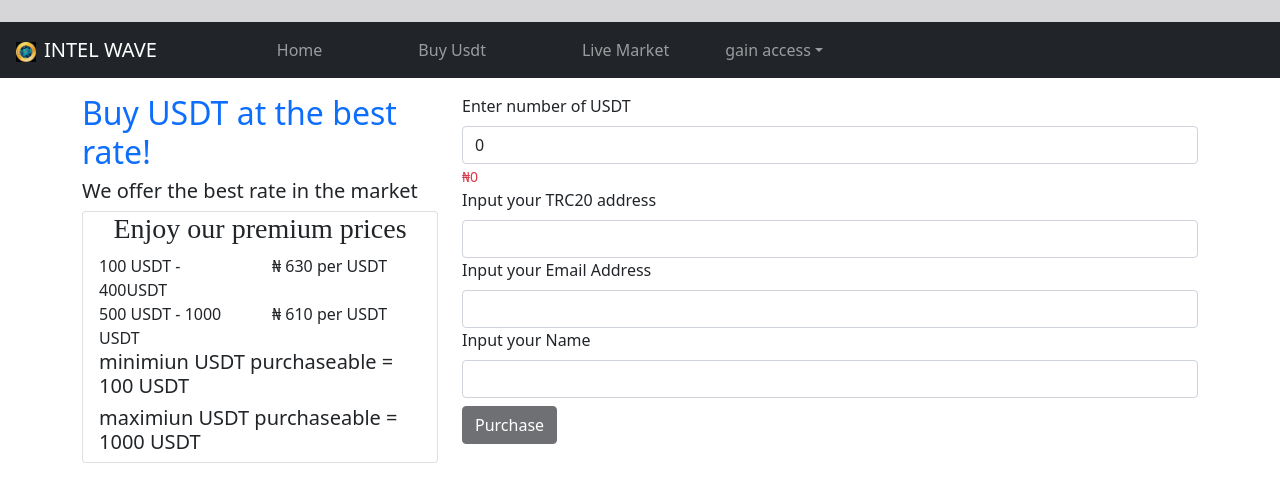
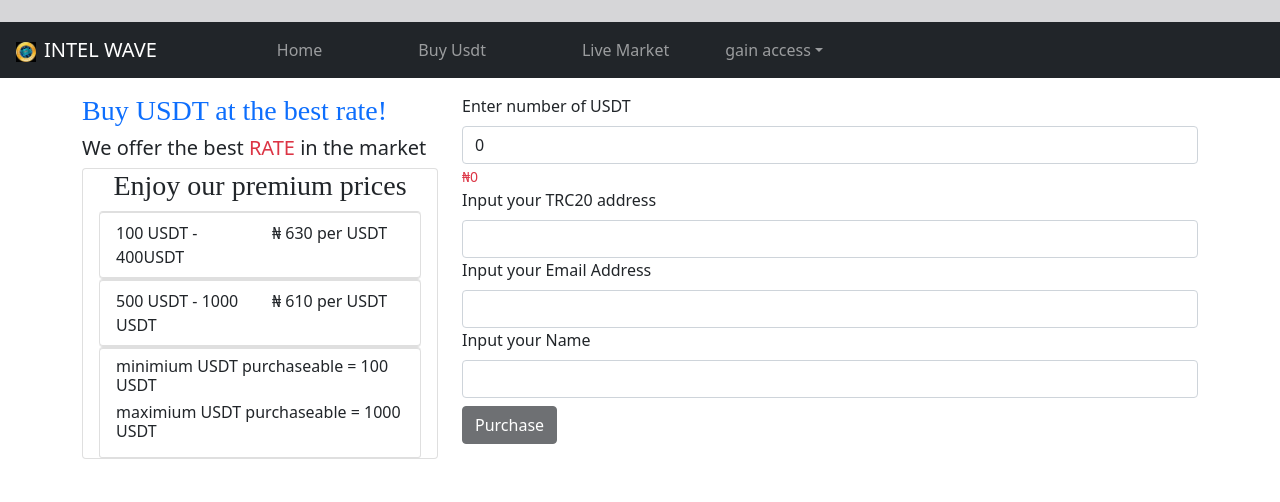
Before and after one commit to Emeka207ja/intel, a React (Create React App) app in the folder project/: page /buyusdt in a window 1280 px wide. Shown: the top 502 px of the page. Built offline with nearby package versions, Linux system fonts and the light colour scheme; no server answers.

Commit message:
fixed spellings

```diff
--- a/project/src/Views/UsdtSaleScreen.js
+++ b/project/src/Views/UsdtSaleScreen.js
@@ -64,20 +64,34 @@ const UsdtSaleScreen = () => {
         <Container className="py-3">
             <Row>
                 <Col md={4}>
-                    <h2 className="text-primary">Buy USDT at the best rate!</h2>
-                    <h5>We offer the best rate in the market</h5>
+                    <h3 className="text-primary">Buy USDT at the best rate!</h3>
+                    <h5>We offer the best <span className="text-danger">RATE</span> in the market</h5>
                     <Card className="px-3">
                         <h3 className="text-center">Enjoy our premium prices </h3>
+                        <ListGroup>
+                            <ListGroupItem>
                                 <Row>
                                     <Col>100 USDT - 400USDT</Col>
                                     <Col>&#8358; 630 per USDT</Col>
                                </Row>
+                            </ListGroupItem>
+                       </ListGroup>
+                        <ListGroup>
+                            <ListGroupItem>
                                 <Row>
                                     <Col>500 USDT - 1000 USDT</Col>
                                     <Col>&#8358; 610 per USDT</Col>
                                 </Row>
-                        <h5>minimiun USDT purchaseable = 100 USDT</h5>
-                        <h5>maximiun USDT purchaseable = 1000 USDT</h5>
+                            </ListGroupItem>
+                       </ListGroup>
+                        <ListGroup>
+                            <ListGroupItem>
+                                <h6>minimium USDT purchaseable = 100 USDT</h6>
+                                <h6>maximium USDT purchaseable = 1000 USDT</h6>
+                            </ListGroupItem>
+                       </ListGroup>
+
+
                     </Card>
                 </Col>
                 <Col md={8}>
```
Lines whose indentation alone changed are shown as unchanged.
